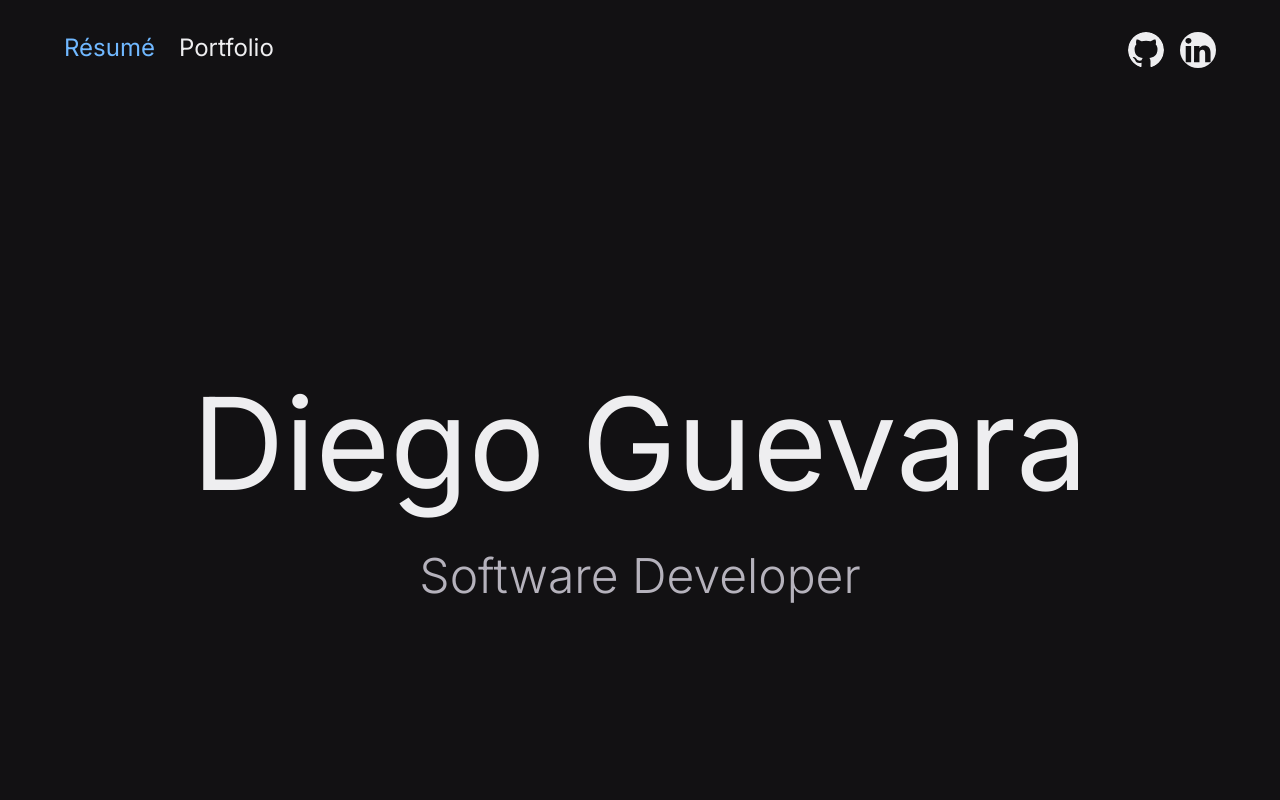
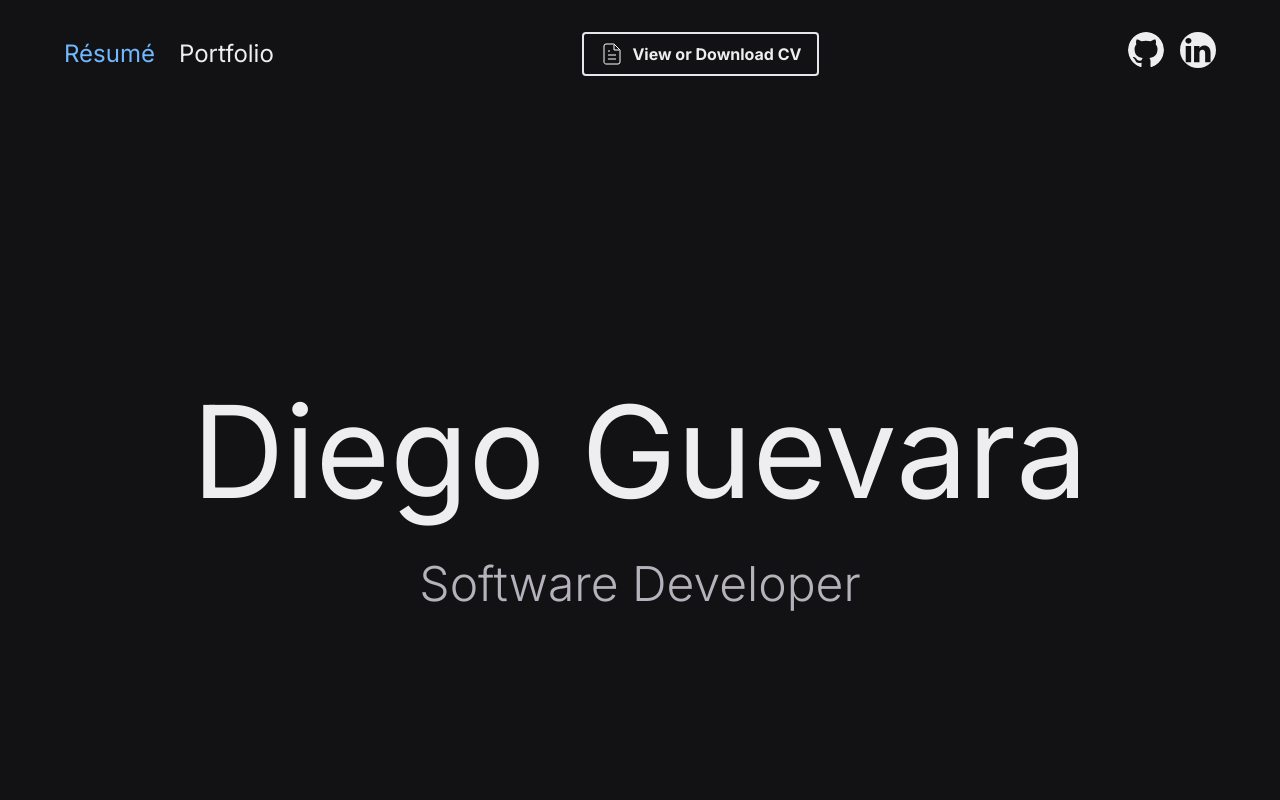
Before and after one commit to DiegoGuevaraO/portfolio, a Next.js app: page / in a window 1280 px wide. Shown: the top 800 px of the page. Built offline with nearby package versions, Linux system fonts and the light colour scheme.

Commit message:
Design changes and view/download CV PDF button

```diff
--- /dev/null
+++ b/app/ui/navbar/DownloadButton.tsx
@@ -0,0 +1,14 @@
+export default function DownloadButton() {
+    return(
+        <>
+            <a className="hidden text-nav-link font-bold py-2 px-4 rounded md:inline-flex items-center border-2 hover:bg-secondary" href="/CV.pdf" target="_blank">
+                <svg className="mr-2" xmlns="http://www.w3.org/2000/svg" width="24" height="24" viewBox="0 0 24 24" fill="none" stroke="#ffffff"><path d="M14 2H6a2 2 0 0 0-2 2v16c0 1.1.9 2 2 2h12a2 2 0 0 0 2-2V8l-6-6z"/><path d="M14 3v5h5M16 13H8M16 17H8M10 9H8"/></svg>
+                <span>View or Download CV</span>
+            </a>
+            <a className="h-10 text-nav-link font-bold py-2 px-4 rounded md:hidden inline-flex items-center border-2" href="/CV.pdf" target="_blank">
+                <svg className="mr-2" xmlns="http://www.w3.org/2000/svg" width="24" height="24" viewBox="0 0 24 24" fill="none" stroke="#ffffff"><path d="M14 2H6a2 2 0 0 0-2 2v16c0 1.1.9 2 2 2h12a2 2 0 0 0 2-2V8l-6-6z"/><path d="M14 3v5h5M16 13H8M16 17H8M10 9H8"/></svg>
+                <span>CV</span>
+            </a>
+        </>
+    );
+}
--- a/app/ui/navbar/NavBar.tsx
+++ b/app/ui/navbar/NavBar.tsx
@@ -1,29 +1,32 @@
 import NavLinks from "./NavLinks";
+import DownloadButton from "./DownloadButton";
 
 const NavBar: React.FC = () => {
     return(
         <header className="z-50 top-0">
             <nav className="w-full">
                     <div className="flex justify-between w-full px-16 py-8">
-                        <div>
+                        <div className="inline-flex items-center">
                             <ul className="flex flex-col text-left md:flex-row space-y-5 md:space-y-0 md:space-x-6 text-xl md:text-2xl">
                                 <NavLinks />
                             </ul>
+                        </div>
+                        <div className="m-auto">
+                            <DownloadButton />
                         </div>
                         <div>
                             <ul className="flex flex-col md:flex-row items-end md:items-center md:space-x-4 space-y-4 md:space-y-0">
                                 <li>
                                     <a href="https://www.github.com/DiegoGuevaraO" target="_blank" aria-label="Github"
-                                        className="hover:text-active-link">
+                                        className="md:hover:text-active-link">
                                         <svg xmlns="http://www.w3.org/2000/svg" className="w-9 h-9 rounded-full bi bi-linkedin" fill="currentColor" viewBox="0 0 16 16">
                                         <path d="M8 0C3.58 0 0 3.58 0 8c0 3.54 2.29 6.53 5.47 7.59.4.07.55-.17.55-.38 0-.19-.01-.82-.01-1.49-2.01.37-2.53-.49-2.69-.94-.09-.23-.48-.94-.82-1.13-.28-.15-.68-.52-.01-.53.63-.01 1.08.58 1.23.82.72 1.21 1.87.87 2.33.66.07-.52.28-.87.51-1.07-1.78-.2-3.64-.89-3.64-3.95 0-.87.31-1.59.82-2.15-.08-.2-.36-1.02.08-2.12 0 0 .67-.21 2.2.82.64-.18 1.32-.27 2-.27.68 0 1.36.09 2 .27 1.53-1.04 2.2-.82 2.2-.82.44 1.1.16 1.92.08 2.12.51.56.82 1.27.82 2.15 0 3.07-1.87 3.75-3.65 3.95.29.25.54.73.54 1.48 0 1.07-.01 1.93-.01 2.2 0 .21.15.46.55.38A8.012 8.012 0 0 0 16 8c0-4.42-3.58-8-8-8z" />
                                         </svg>
                                     </a>
                                 </li>
-
                                 <li>
                                     <a href="https://www.linkedin.com/in/diego-emanuel-guevara-orduña-4ab42b234/" target="_blank" aria-label="linkedin"
-                                        className="hover:text-active-link">
+                                        className="md:hover:text-active-link">
                                         <svg xmlns="http://www.w3.org/2000/svg" className="w-9 h-9 rounded-full bi bi-linkedin" fill="currentColor" viewBox="0 0 16 16">
                                         <path d="M0 1.146C0 .513.526 0 1.175 0h13.65C15.474 0 16 .513 16 1.146v13.708c0 .633-.526 1.146-1.175 1.146H1.175C.526 16 0 15.487 0 14.854V1.146zm4.943 12.248V6.169H2.542v7.225h2.401zm-1.2-8.212c.837 0 1.358-.554 1.358-1.248-.015-.709-.52-1.248-1.342-1.248-.822 0-1.359.54-1.359 1.248 0 .694.521 1.248 1.327 1.248h.016zm4.908 8.212V9.359c0-.216.016-.432.08-.586.173-.431.568-.878 1.232-.878.869 0 1.216.662 1.216 1.634v3.865h2.401V9.25c0-2.22-1.184-3.252-2.764-3.252-1.274 0-1.845.7-2.165 1.193v.025h-.016a5.54 5.54 0 0 1 .016-.025V6.169h-2.4c.03.678 0 7.225 0 7.225h2.4z" />
                                         </svg>
--- a/app/ui/navbar/NavLinks.tsx
+++ b/app/ui/navbar/NavLinks.tsx
@@ -26,7 +26,7 @@ const NavLinks: React.FC = () => {
                     key={link.name}
                     href={link.href}
                     className={clsx(
-                        "text-left hover:text-active-link hover:border-b-4 rounded-md border-main",
+                        "text-left md:hover:text-active-link md:hover:border-b-4 rounded-md border-main",
                         {
                             "text-active-link": pathname === link.href
                         }
```
Also changed, not shown: 1 other file (tests, documents, lock files or other folders).
